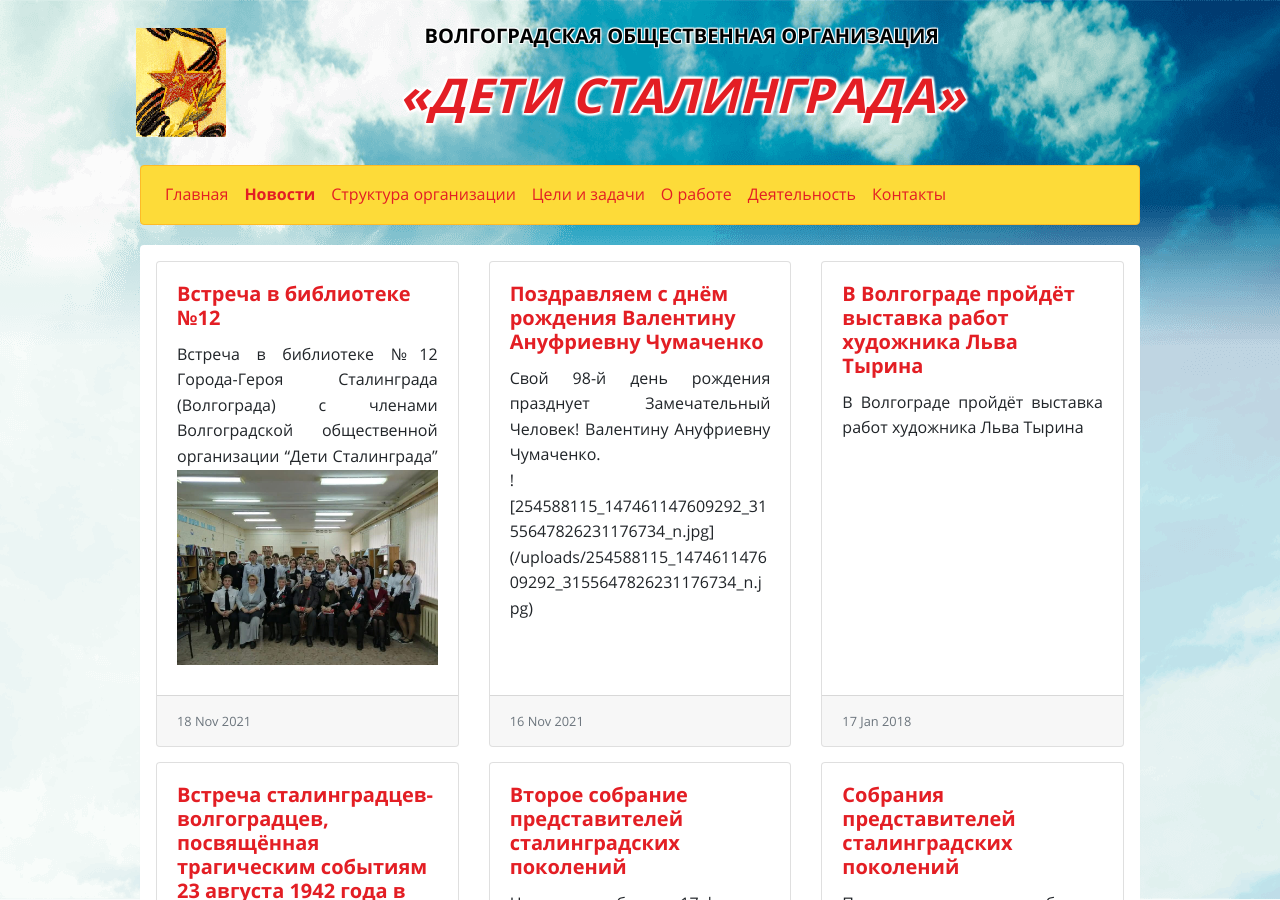
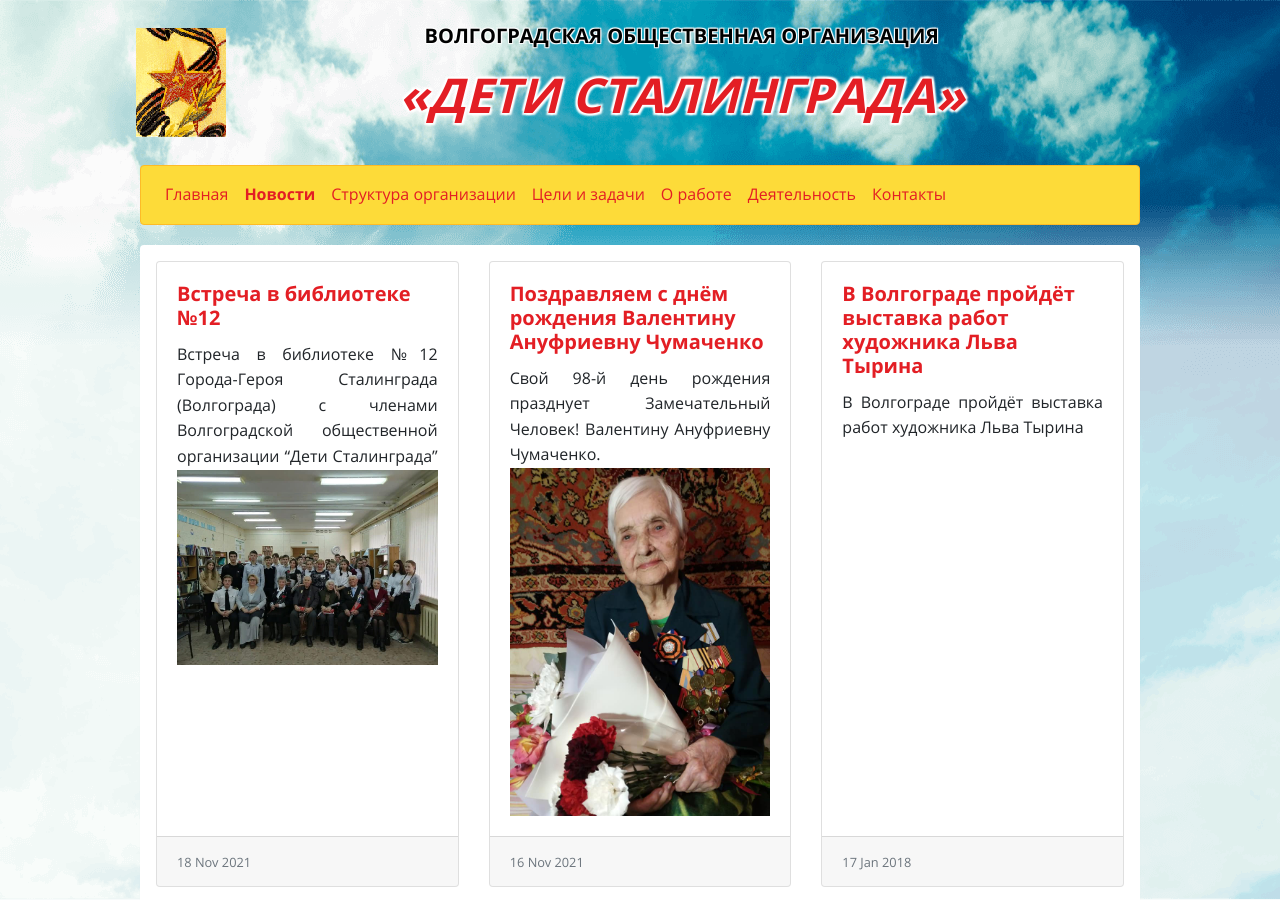
Before and after one commit to detistalingrada/detistalingrada.github.io, a Jekyll site: the page built from news.md, in a window 1280 px wide and 900 px high. Built offline with Jekyll 4.4.1, drawn with Linux system fonts in a browser that asks for light colours.

Commit message:
Updated Pozdravliaiem S Dniom Rozhdieniia Valientinu Anufriievnu Chumachienko

```diff
--- a/_posts/2021-11-16-pozdravliaiem-s-dniom-rozhdieniia-valientinu-anufriievnu-chumachienko.markdown
+++ b/_posts/2021-11-16-pozdravliaiem-s-dniom-rozhdieniia-valientinu-anufriievnu-chumachienko.markdown
@@ -1,8 +1,9 @@
 ---
 title: Поздравляем с днём рождения Валентину Ануфриевну Чумаченко
 date: 2021-11-16 14:24:00 +03:00
-excerpt: Свой 98-й день рождения празднует Замечательный Человек! Валентину Ануфриевну
-  Чумаченко.<br>![254588115_147461147609292_3155647826231176734_n.jpg](/uploads/254588115_147461147609292_3155647826231176734_n.jpg)
+excerpt: |-
+  Свой 98-й день рождения празднует Замечательный Человек! Валентину Ануфриевну Чумаченко.
+  <img src="/uploads/254588115_147461147609292_3155647826231176734_n.jpg" alt="Валентина Ануфриевна Чумаченко">
 layout: post
 ---
 
```
